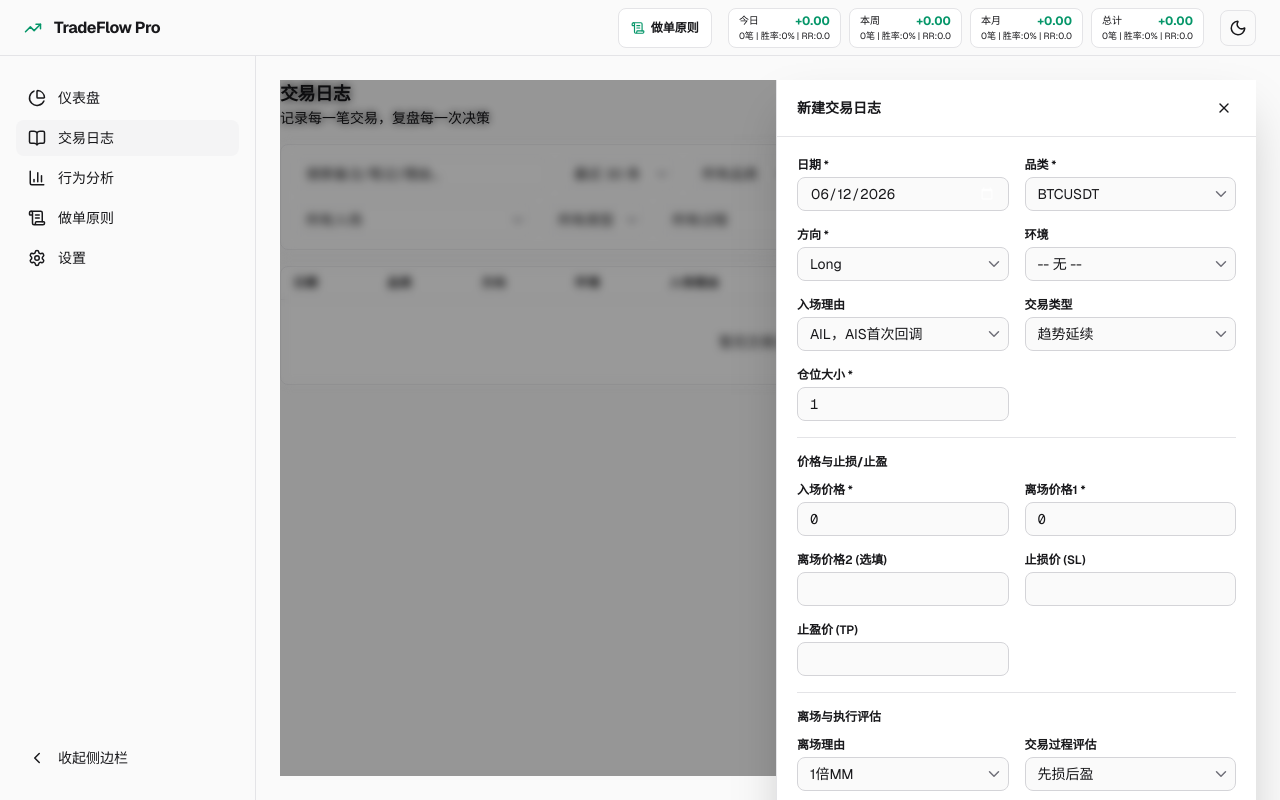
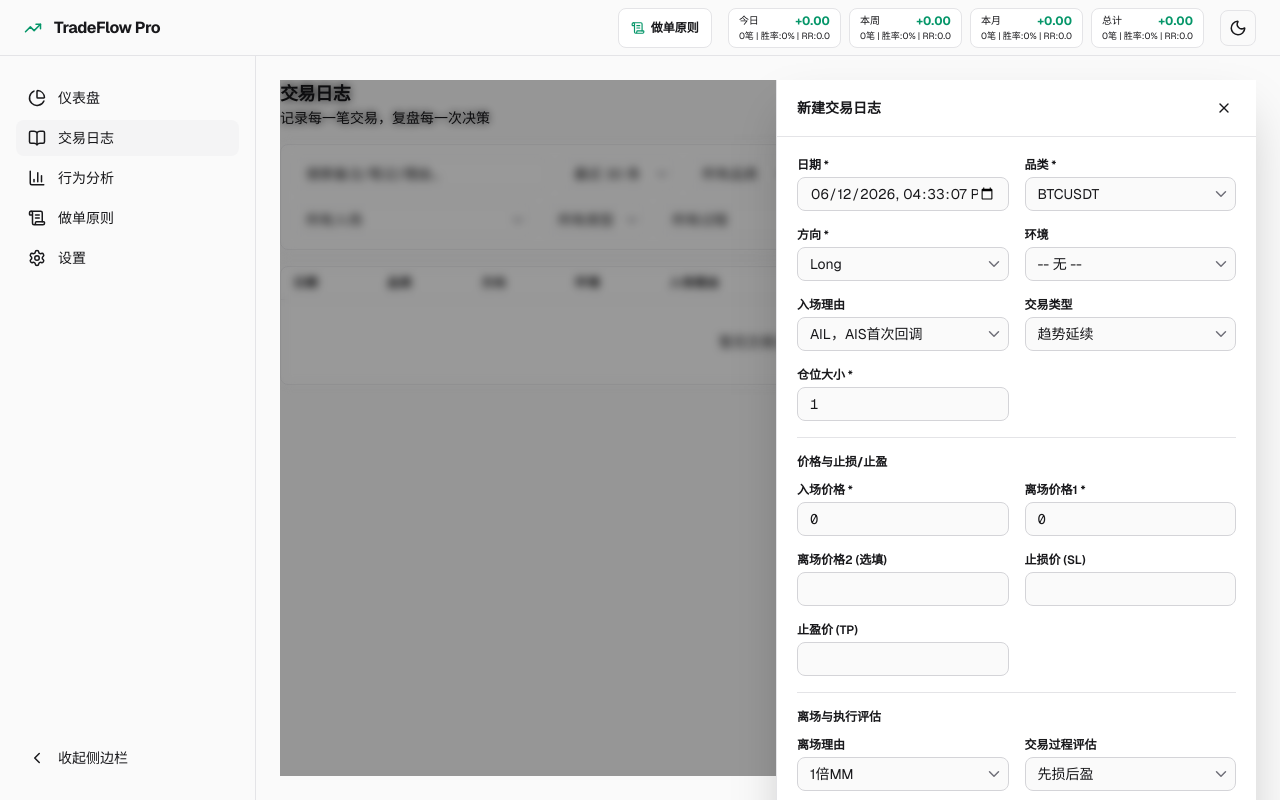
Before and after one commit to dongjiahong/TradeFlow, a React (Vite) app: page / in a window 1280 px wide. Both pictures are taken after a click on the button "新建". Built offline with nearby package versions, Linux system fonts and the light colour scheme.

Commit message:
日期显示支持时分秒

```diff
--- a/src/components/AiReviewModal.tsx
+++ b/src/components/AiReviewModal.tsx
@@ -123,7 +123,7 @@ export default function AiReviewModal({ period, trades, rules, onClose }: AiRevi
       // 提取核心数据，不传输多余的本地图片二进制
       const serializedTrades = periodTrades.map((t, idx) => ({
         index: idx + 1,
-        date: String(t.date).split("T")[0],
+        date: String(t.date).replace("T", " "),
         symbol: t.symbol,
         direction: t.direction,
         setup: t.setup,
@@ -443,7 +443,7 @@ ${dontRulesStr ? "- " + dontRulesStr : "暂无"}
                       <div key={trade.id} className="p-4 rounded-lg flex flex-col gap-3" style={{ backgroundColor: "#f9fafb", border: "1px solid #e5e7eb" }}>
                         <div className="flex items-center justify-between flex-wrap gap-2 pb-2" style={{ borderBottom: "1px solid #e5e7eb" }}>
                           <span className="text-xs font-bold" style={{ color: "#1f2937" }}>
-                            #{idx + 1} | {String(trade.date).split("T")[0]} | {trade.symbol} ({trade.direction})
+                            #{idx + 1} | {String(trade.date).replace("T", " ")} | {trade.symbol} ({trade.direction})
                           </span>
                           <span className="text-xs font-bold px-2 py-0.5 rounded" style={{
                             backgroundColor: trade.pnl > 0 ? "#dcfce7" : trade.pnl < 0 ? "#fee2e2" : "#f3f4f6",
--- a/src/components/Analysis.tsx
+++ b/src/components/Analysis.tsx
@@ -26,7 +26,7 @@ export default function Analysis({
 }: AnalysisProps) {
   const filtered = trades.filter(t => {
     if (!dateRange.start && !dateRange.end) return true;
-    const d = new Date(t.date).toISOString().split("T")[0];
+    const d = String(t.date).split("T")[0];
     return d >= dateRange.start && d <= dateRange.end;
   });
 
--- a/src/components/Journal.tsx
+++ b/src/components/Journal.tsx
@@ -69,6 +69,44 @@ interface JournalProps {
   clearPendingScreenshots: () => void;
 }
 
+// Helper: Ensure the date string is in YYYY-MM-DDTHH:mm:ss format for datetime-local input
+const ensureLocalDatetime = (dateStr: string | Date | undefined | null): string => {
+  if (!dateStr) return "";
+  if (dateStr instanceof Date) {
+    const pad = (n: number) => String(n).padStart(2, "0");
+    return `${dateStr.getFullYear()}-${pad(dateStr.getMonth() + 1)}-${pad(dateStr.getDate())}T${pad(dateStr.getHours())}:${pad(dateStr.getMinutes())}:${pad(dateStr.getSeconds())}`;
+  }
+  const str = String(dateStr);
+  if (str.includes("T")) {
+    const [datePart, timePart] = str.split("T");
+    const timePieces = timePart.split("Z")[0].split(":");
+    const h = (timePieces[0] || "00").padStart(2, "0");
+    const m = (timePieces[1] || "00").padStart(2, "0");
+    const s = (timePieces[2] || "00").substring(0, 2).padStart(2, "0");
+    return `${datePart}T${h}:${m}:${s}`;
+  }
+  return `${str}T00:00:00`;
+};
+
+// Helper: Format date for display in the table (YYYY-MM-DD HH:mm:ss)
+const formatDisplayDate = (dateStr: string | Date | undefined | null): string => {
+  if (!dateStr) return "-";
+  if (dateStr instanceof Date) {
+    const pad = (n: number) => String(n).padStart(2, "0");
+    return `${dateStr.getFullYear()}-${pad(dateStr.getMonth() + 1)}-${pad(dateStr.getDate())} ${pad(dateStr.getHours())}:${pad(dateStr.getMinutes())}:${pad(dateStr.getSeconds())}`;
+  }
+  const str = String(dateStr);
+  const cleaned = str.replace("T", " ");
+  if (cleaned.length === 10) return cleaned + " 00:00:00";
+  if (cleaned.length === 16) return cleaned + ":00";
+  const plusIdx = cleaned.indexOf("+");
+  if (plusIdx !== -1) return cleaned.substring(0, plusIdx);
+  const zIdx = cleaned.indexOf("Z");
+  if (zIdx !== -1) return cleaned.substring(0, zIdx);
+  return cleaned;
+};
+
+
 export default function Journal({
   trades, filteredTrades, setups, errors, exits, symbols, processes,
   inlineEditingId, setInlineEditingId, tradeForm, setTradeForm,
@@ -104,7 +142,7 @@ export default function Journal({
   const handleRowClick = (trade: Trade) => {
     setInlineEditingId(trade.id);
     setTradeForm({
-      date: new Date(trade.date).toISOString().split("T")[0],
+      date: ensureLocalDatetime(trade.date),
       remarks: trade.remarks || "",
       setup: trade.setup,
       type: trade.type,
@@ -312,7 +350,7 @@ export default function Journal({
                     className={`cursor-pointer transition-all duration-150 border-b border-[var(--color-border-subtle)] ${rowBgClass} ${activeClass}`}
                   >
                     <td className="px-3 py-2 font-mono text-xs whitespace-nowrap tabular-nums text-[var(--text-secondary)]">
-                      {new Date(trade.date).toISOString().split("T")[0]}
+                      {formatDisplayDate(trade.date)}
                     </td>
                     <td className="px-3 py-2 whitespace-nowrap">
                       <span className="px-2 py-0.5 rounded font-semibold bg-[var(--color-bg-elevated)] text-[var(--text-secondary)] text-[10px]">
@@ -408,12 +446,11 @@ export default function Journal({
             <div className="grid grid-cols-2 gap-4">
               <div className="flex flex-col gap-1">
                 <label className="text-xs font-semibold text-[var(--text-secondary)]">日期 *</label>
-                <input type="date" required value={tradeForm.date.substring(0, 10)}
+                <input type="datetime-local" step="1" required value={ensureLocalDatetime(tradeForm.date)}
                   onChange={(e) => {
-                    const oldTime = tradeForm.date.includes("T") ? tradeForm.date.split("T")[1] : "12:00:00";
-                    setTradeForm(prev => ({ ...prev, date: `${e.target.value}T${oldTime}` }));
+                    setTradeForm(prev => ({ ...prev, date: e.target.value }));
                   }}
-                  className="px-3 py-1.5 rounded-lg border border-[var(--color-border-standard)] bg-[var(--color-bg-canvas)] text-sm text-[var(--text-primary)] focus:border-trade-green outline-none" />
+                  className="px-3 py-1.5 rounded-lg border border-[var(--color-border-standard)] bg-[var(--color-bg-canvas)] text-sm text-[var(--text-primary)] focus:border-trade-green outline-none w-full" />
               </div>
               <div className="flex flex-col gap-1">
                 <label className="text-xs font-semibold text-[var(--text-secondary)]">品类 *</label>
--- a/src/lib/db.ts
+++ b/src/lib/db.ts
@@ -236,15 +236,31 @@ const calculateRR = (
   return parseFloat((reward / risk).toFixed(2));
 };
 
-// Helper: Convert JS Date to Excel Date string YYYY-MM-DD
+// Helper: Convert JS Date or ISO String to Excel Date time string YYYY-MM-DD HH:mm:ss
 function formatDate(dateVal: Date | string): string {
+  if (typeof dateVal === "string") {
+    const cleaned = dateVal.replace("T", " ");
+    if (cleaned.length === 10) return cleaned + " 00:00:00";
+    if (cleaned.length === 16) return cleaned + ":00";
+    if (cleaned.length >= 19) {
+      const plusIdx = cleaned.indexOf("+");
+      if (plusIdx !== -1) return cleaned.substring(0, plusIdx);
+      const zIdx = cleaned.indexOf("Z");
+      if (zIdx !== -1) return cleaned.substring(0, zIdx);
+      return cleaned.substring(0, 19);
+    }
+  }
   const date = typeof dateVal === "string" ? new Date(dateVal) : dateVal;
   if (isNaN(date.getTime())) return "";
   const y = date.getFullYear();
   const m = String(date.getMonth() + 1).padStart(2, "0");
   const d = String(date.getDate()).padStart(2, "0");
-  return `${y}-${m}-${d}`;
+  const hh = String(date.getHours()).padStart(2, "0");
+  const mm = String(date.getMinutes()).padStart(2, "0");
+  const ss = String(date.getSeconds()).padStart(2, "0");
+  return `${y}-${m}-${d} ${hh}:${mm}:${ss}`;
 }
+
 
 // --- TRADES ACTIONS ---
 export async function getTrades(): Promise<Trade[]> {
```
